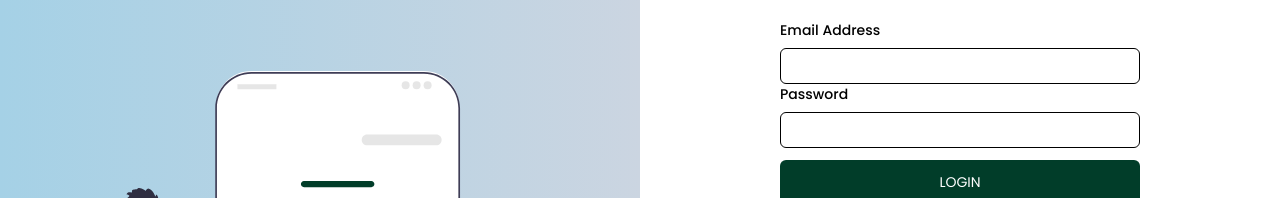
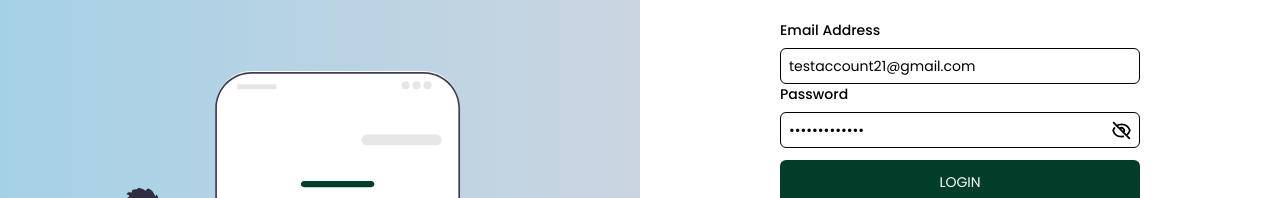
Before and after one commit to russellbanares322/simple-ecommerce, a React (Vite) app in the folder client/: page /login in a window 1280 px wide. Shown: the part 216-414 px from the top of the page. Built offline with nearby package versions, Linux system fonts and the light colour scheme; no server answers.

Commit message:
feat: set default values in login inputs for efficiency when testing

```diff
--- a/client/src/pages/auth/Login.tsx
+++ b/client/src/pages/auth/Login.tsx
@@ -9,8 +9,8 @@ import { TLoginFormDataTypes } from "./types";
 const Login: React.FC = () => {
   const navigate = useNavigate();
   const [formData, setFormData] = useState<TLoginFormDataTypes>({
-    email: "",
-    password: "",
+    email: "testaccount21@gmail.com",
+    password: "testaccount21",
   });
   const [isFormDirty, setIsFormDirty] = useState<boolean>(false);
   const [isLoading, setIsLoading] = useState<boolean>(false);
```
